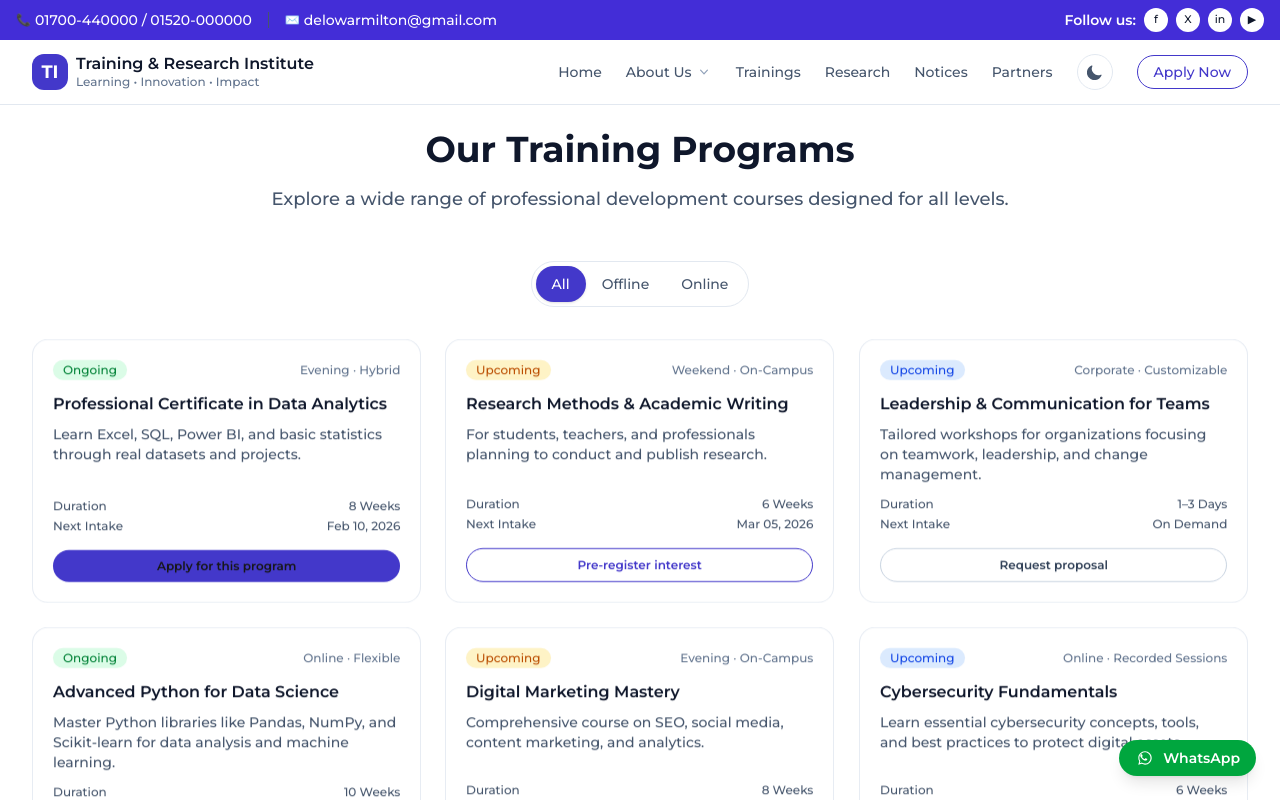
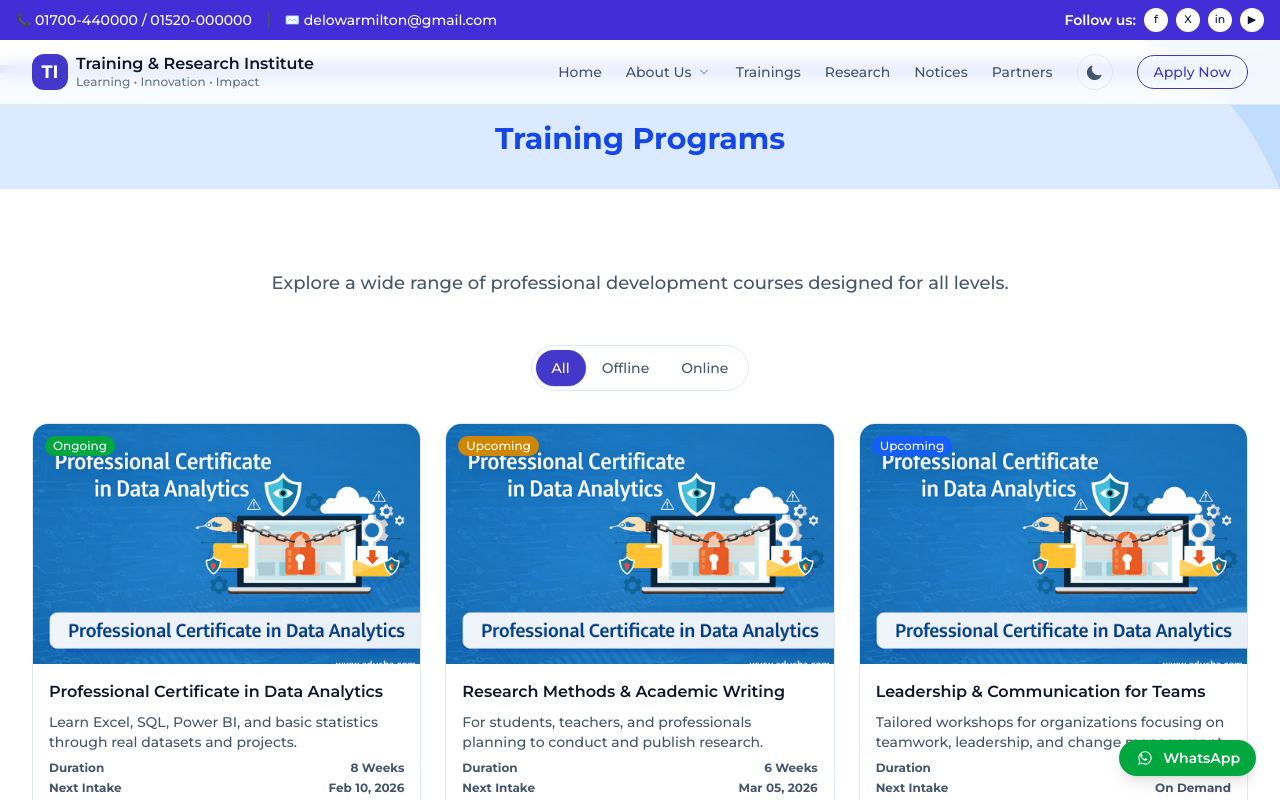
Before and after one commit to delowar-prog/training_research, a Next.js app: page /trainings in a window 1280 px wide. Shown: the top 800 px of the page. Built offline with nearby package versions, Linux system fonts and the light colour scheme.

Commit message:
training modify done

```diff
--- a/app/trainings/page.jsx
+++ b/app/trainings/page.jsx
@@ -90,12 +90,24 @@ const Page = () => {
   const filteredTrainings = filter === "All" ? trainingsData : trainingsData.filter(t => t.delivery === filter);
 
   return (
+    <>
+      <RevealObserver />
+      <div className="w-full bg-gradient-to-r from-sky-50 via-blue-50 to-indigo-50 border-t-4 border-indigo-600">
+        <div className="relative w-full bg-blue-100 border-t-4 border-blue-600">
+          <svg className="absolute right-0 bottom-0 w-40 sm:w-64 opacity-90 text-blue-200" viewBox="0 0 200 200">
+            <path fill="currentColor" d="M0,0 C100,120 150,80 200,200 L200,0 Z" />
+          </svg>
+
+          <div className="relative pt-12 pb-8 mx-auto max-w-7xl px-4 sm:px-6 lg:px-8">
+            <h1 className="text-center text-2xl sm:text-3xl font-bold text-blue-700">
+              Training Programs
+            </h1>
+          </div>
+        </div>
+      </div>
+
       <div className="max-w-7xl mx-auto px-4 sm:px-6 lg:px-8 py-16">
-      <RevealObserver />
         <div className="text-center mb-12">
-          <h1 className="text-3xl sm:text-4xl font-bold text-slate-900 dark:text-slate-100">
-            Our Training Programs
-          </h1>
           <p className="mt-4 text-lg text-slate-600 dark:text-slate-300">
             Explore a wide range of professional development courses designed for all levels.
           </p>
@@ -108,8 +120,7 @@ const Page = () => {
               <button
                 key={option}
                 onClick={() => setFilter(option)}
-                className={`px-4 py-2 text-sm font-medium rounded-full transition ${
-                  filter === option
+                className={`px-4 py-2 text-sm font-medium rounded-full transition ${filter === option
                     ? "bg-primary-600 text-white shadow-sm"
                     : "text-slate-600 hover:text-primary-600 dark:text-slate-300 dark:hover:text-primary-300"
                   }`}
@@ -125,42 +136,45 @@ const Page = () => {
           {filteredTrainings.map((training) => (
             <article
               key={training.id}
-              className="flex flex-col bg-white rounded-2xl border border-slate-200/80 p-5 dark:bg-slate-900 dark:border-slate-800 transition-transform duration-300 ease-in-out hover:-translate-y-[10px] reveal"
+              className="bg-white dark:bg-slate-900 rounded-2xl border border-slate-200 overflow-hidden
+  transition-all duration-500 ease-[cubic-bezier(0.34,1.56,0.64,1)]
+  hover:-translate-y-[10px] hover:shadow-xl hover:shadow-slate-200/70"
               data-reveal
             >
-              <div className="flex items-center justify-between text-xs mb-3">
-                <span className={`inline-flex items-center rounded-full px-2.5 py-0.5 font-medium ${
-                  training.statusColor === 'green' ? 'bg-green-100 text-green-700' :
-                  training.statusColor === 'amber' ? 'bg-amber-100 text-amber-700' :
-                  'bg-blue-100 text-blue-700'
+              <div className="relative h-60 w-full bg-slate-200">
+                <img src="/courses/course.png" className="w-full h-full object-cover" alt="" />
+                <span className={`absolute top-3 left-3 text-white text-xs rounded-full px-2 py-0.5 ${training.statusColor === 'green' ? 'bg-green-600' :
+                    training.statusColor === 'amber' ? 'bg-yellow-600' :
+                      'bg-blue-600'
                   }`}>
                   {training.status}
                 </span>
-                <span className="text-slate-500 dark:text-slate-400">{training.mode}</span>
               </div>
-              <h3 className="text-sm sm:text-base font-semibold text-slate-900 dark:text-slate-100">
+              <div className="p-4">
+                <h3 className="text-sm sm:text-base font-semibold text-slate-900 dark:text-slate-100 line-clamp-2">
                   {training.title}
                 </h3>
-              <p className="mt-2 text-sm text-slate-600 flex-1 dark:text-slate-300">
+                <p className="mt-2 text-sm text-slate-600 dark:text-slate-200 line-clamp-2 flex-1">
                   {training.description}
                 </p>
-              <dl className="mt-3 space-y-1 text-xs text-slate-600 dark:text-slate-400">
-                <div className="flex justify-between">
-                  <dt>Duration</dt>
-                  <dd>{training.duration}</dd>
+                <div className="mt-2 text-xs text-slate-600 dark:text-slate-200 space-y-1 font-bold">
+                  <div className="flex justify-between"><span>Duration</span><span>{training.duration}</span></div>
+                  <div className="flex justify-between"><span>Next Intake</span><span>{training.nextIntake}</span></div>
                 </div>
-                <div className="flex justify-between">
-                  <dt>Next Intake</dt>
-                  <dd>{training.nextIntake}</dd>
+                <div className="mt-4 flex gap-2">
+                  <button className="flex-1 py-2 rounded-full bg-blue-600 text-white text-xs font-medium hover:bg-blue-500">
+                    Registration
+                  </button>
+                  <button className="flex-1 py-2 rounded-full border border-slate-300 text-slate-700 dark:text-slate-200 text-xs font-medium hover:bg-slate-800">
+                    Details
+                  </button>
                 </div>
-              </dl>
-              <button className={`mt-4 inline-flex items-center justify-center rounded-full px-4 py-2 text-xs font-semibold ${training.buttonClass}`}>
-                {training.buttonText}
-              </button>
+              </div>
             </article>
           ))}
         </div>
       </div>
+    </>
   );
 };
 
```
Lines whose indentation alone changed are shown as unchanged.
